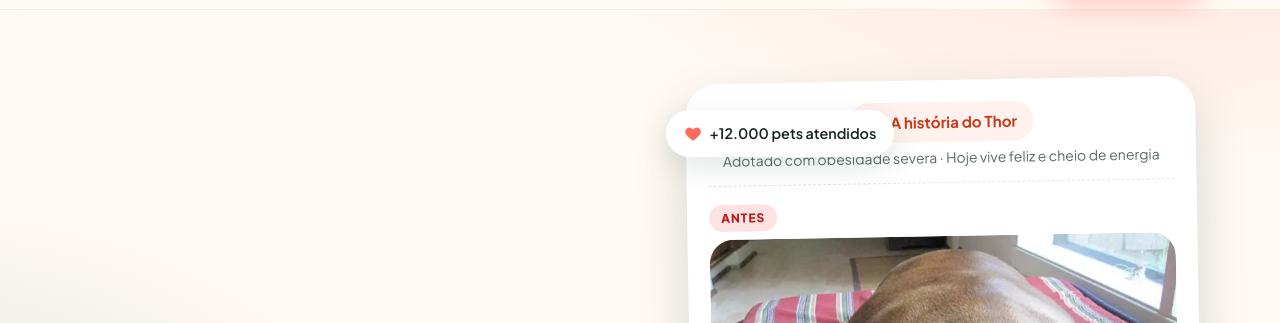
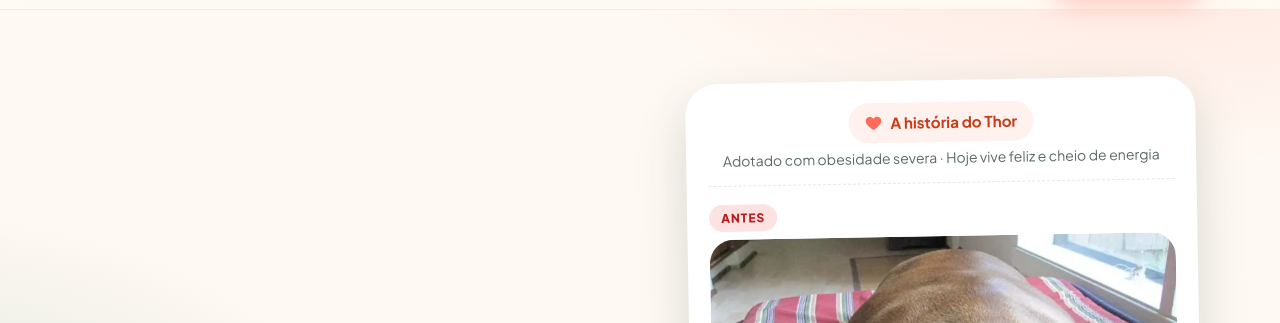
Before and after one commit to Wdouglasdev7/vitapet, a website built with Vite: page index.html in a window 1280 px wide. Shown: the part 63-386 px from the top of the page. Built offline with nearby package versions, Linux system fonts and the light colour scheme.

Commit message:
fix: remove badge +12000 pets que sobrepunha o story card do Thor

```diff
--- a/index.html
+++ b/index.html
@@ -162,10 +162,6 @@
           </div>
         </div>
 
-        <div class="hero__floating hero__floating--1">
-          <svg class="ic ic--coral"><use href="#i-heart"/></svg>
-          +12.000 pets atendidos
-        </div>
         <div class="hero__floating hero__floating--2">
           <svg class="ic ic--gold"><use href="#i-star"/></svg>
           4.9/5 de satisfação
```
